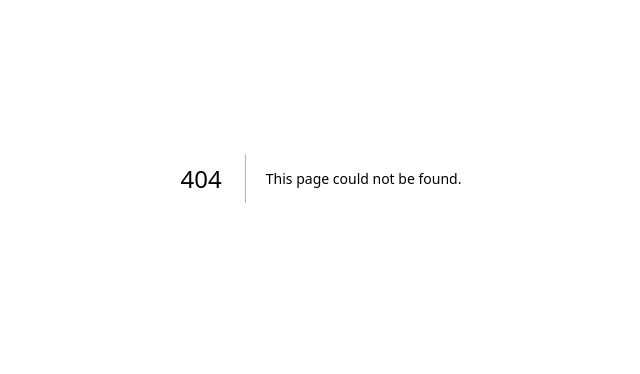
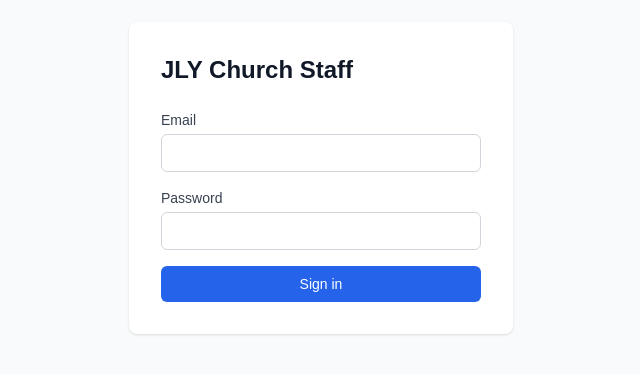
Before and after one commit to jlymidevs/jlycc_app, a Next.js app in the folder app/: page /login in a window 1280 px wide. Before the commit this address had no page. Shown: the part 222-596 px from the top of the page, without its empty margins (319-959 px from the left). Built offline with nearby package versions, Linux system fonts and the light colour scheme; no server answers.

Commit message:
feat(app): add route protection middleware and login page

```diff
--- /dev/null
+++ b/app/src/app/(admin)/layout.tsx
@@ -0,0 +1,33 @@
+// app/src/app/(admin)/layout.tsx
+import { auth } from "@/lib/auth";
+import { redirect } from "next/navigation";
+import { logoutAction } from "@/actions/auth";
+
+export default async function AdminLayout({
+  children,
+}: {
+  children: React.ReactNode;
+}) {
+  const session = await auth();
+  if (!session) redirect("/login");
+
+  return (
+    <div className="min-h-screen bg-gray-100">
+      <nav className="bg-white border-b border-gray-200 px-6 py-3 flex items-center justify-between">
+        <span className="font-semibold text-gray-900">JLY Church Admin</span>
+        <div className="flex items-center gap-4">
+          <span className="text-sm text-gray-600">{session.user?.email}</span>
+          <form action={logoutAction}>
+            <button
+              type="submit"
+              className="text-sm text-gray-500 hover:text-gray-900"
+            >
+              Sign out
+            </button>
+          </form>
+        </div>
+      </nav>
+      <main className="max-w-7xl mx-auto px-6 py-8">{children}</main>
+    </div>
+  );
+}
--- /dev/null
+++ b/app/src/app/login/page.tsx
@@ -0,0 +1,42 @@
+// app/src/app/login/page.tsx
+import { loginAction } from "@/actions/auth";
+
+export default function LoginPage() {
+  return (
+    <div className="min-h-screen flex items-center justify-center bg-gray-50">
+      <div className="w-full max-w-sm space-y-6 bg-white p-8 rounded-lg shadow">
+        <h1 className="text-2xl font-bold text-gray-900">JLY Church Staff</h1>
+        <form action={loginAction} className="space-y-4">
+          <div>
+            <label className="block text-sm font-medium text-gray-700">
+              Email
+            </label>
+            <input
+              name="email"
+              type="email"
+              required
+              className="mt-1 w-full rounded-md border border-gray-300 px-3 py-2 text-sm focus:outline-none focus:ring-2 focus:ring-blue-500"
+            />
+          </div>
+          <div>
+            <label className="block text-sm font-medium text-gray-700">
+              Password
+            </label>
+            <input
+              name="password"
+              type="password"
+              required
+              className="mt-1 w-full rounded-md border border-gray-300 px-3 py-2 text-sm focus:outline-none focus:ring-2 focus:ring-blue-500"
+            />
+          </div>
+          <button
+            type="submit"
+            className="w-full rounded-md bg-blue-600 px-4 py-2 text-sm font-medium text-white hover:bg-blue-700"
+          >
+            Sign in
+          </button>
+        </form>
+      </div>
+    </div>
+  );
+}
```
Also changed, not shown: app/middleware.ts (added, +14 -0 lines).
